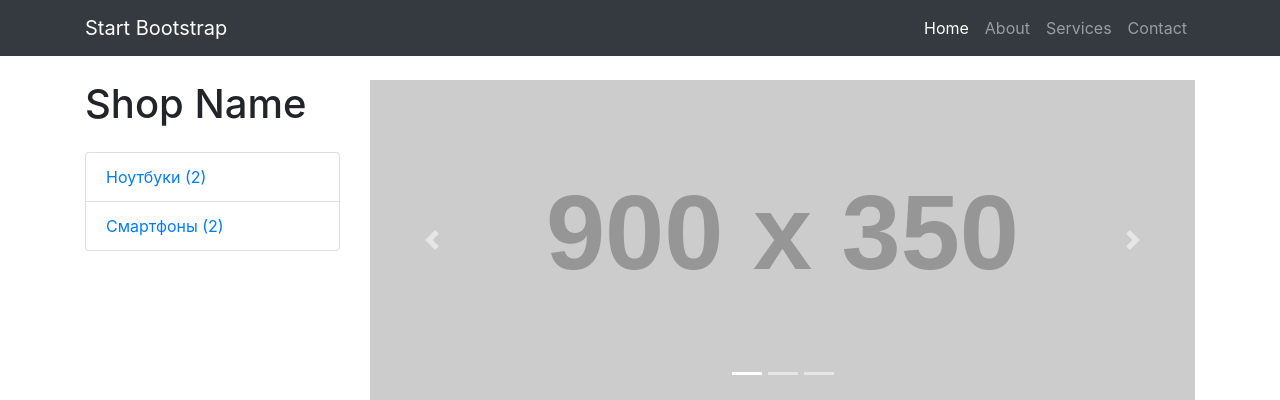
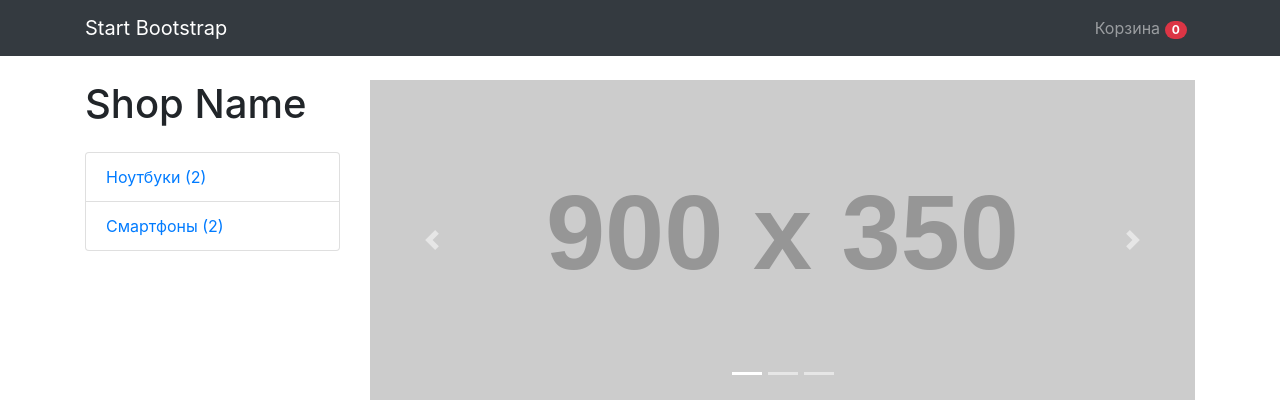
Before and after one commit to EsslWeiss/Django-E-Commerce, a Django app: page / in a window 1280 px wide. Shown: the top 400 px of the page. Run offline with Django 3.2, Linux system fonts and the light colour scheme; data comes from the database, SQL or seed files in the repository; both versions use the stored data as it was after the commit; grey boxes labelled with a size stand in for pictures from a placeholder-image service; some libraries are stand-ins or nearby versions.

Commit message:
Add cart page

```diff
--- a/Shop/MainApp/templates/index.html
+++ b/Shop/MainApp/templates/index.html
@@ -35,19 +35,9 @@
       </button>
       <div class="collapse navbar-collapse" id="navbarResponsive">
         <ul class="navbar-nav ml-auto">
-          <li class="nav-item active">
-            <a class="nav-link" href="#">Home
-              <span class="sr-only">(current)</span>
-            </a>
-          </li>
+
           <li class="nav-item">
-            <a class="nav-link" href="#">About</a>
-          </li>
-          <li class="nav-item">
-            <a class="nav-link" href="#">Services</a>
-          </li>
-          <li class="nav-item">
-            <a class="nav-link" href="#">Contact</a>
+            <a class="nav-link" href="{% url 'CartView' %}">Корзина <span class="badge badge-pill badge-danger">0</span></a>
           </li>
         </ul>
       </div>
--- a/Shop/MainApp/urls.py
+++ b/Shop/MainApp/urls.py
@@ -1,5 +1,6 @@
 from django.urls import path
-from .views import MainPageView, ProductDetailView, CategoryDetailView
+from .views import (MainPageView, ProductDetailView,
+	CategoryDetailView, CartView)
 
 
 urlpatterns = [
@@ -8,5 +9,5 @@ urlpatterns = [
 		name='ProductDetailView'),
 	path('category/<str:slug>', CategoryDetailView.as_view(),
 		name='CategoryDetailView'),
-
+	path('cart/', CartView.as_view(), name='CartView'),
 ]
--- a/Shop/MainApp/views.py
+++ b/Shop/MainApp/views.py
@@ -1,7 +1,8 @@
 from django.shortcuts import render
 from django.views.generic import View, DetailView
 
-from .models import (NotebookProduct, SmartphoneProduct, Category, AllProducts)
+from .models import (NotebookProduct, SmartphoneProduct, Category,
+	AllProducts, Cart, Customer)
 from .mixins import CategoryDetailMixin
 
 from collections import namedtuple
@@ -53,3 +54,16 @@ class CategoryDetailView(CategoryDetailMixin, DetailView):
 	template_name = 'category_detail.html'
 	context_object_name = 'category'
 	slug_url_kwarg = 'slug'
+
+
+class CartView(View):
+
+	def get(self, request, *args, **kwargs):
+		customer = Customer.objects.get(user=request.user)
+		cart = Cart.objects.get(owner=customer)
+		categories = Category.objects.get_categories()
+		context = {
+			'cart': cart,
+			'categories': categories
+		}
+		return render(request, 'cart.html', context)
```
Also changed, not shown: Shop/MainApp/templates/cart.html (added, +34 -0 lines), Shop/db.sqlite3.
